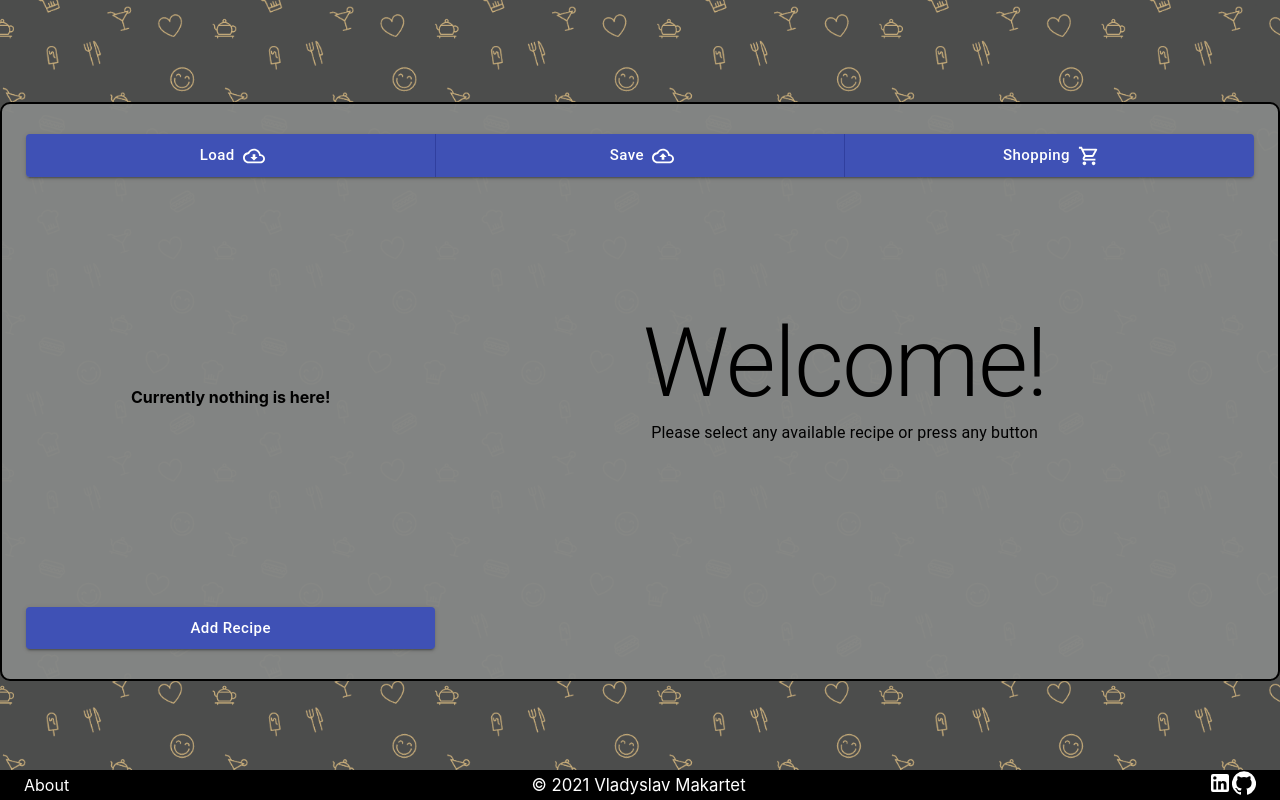
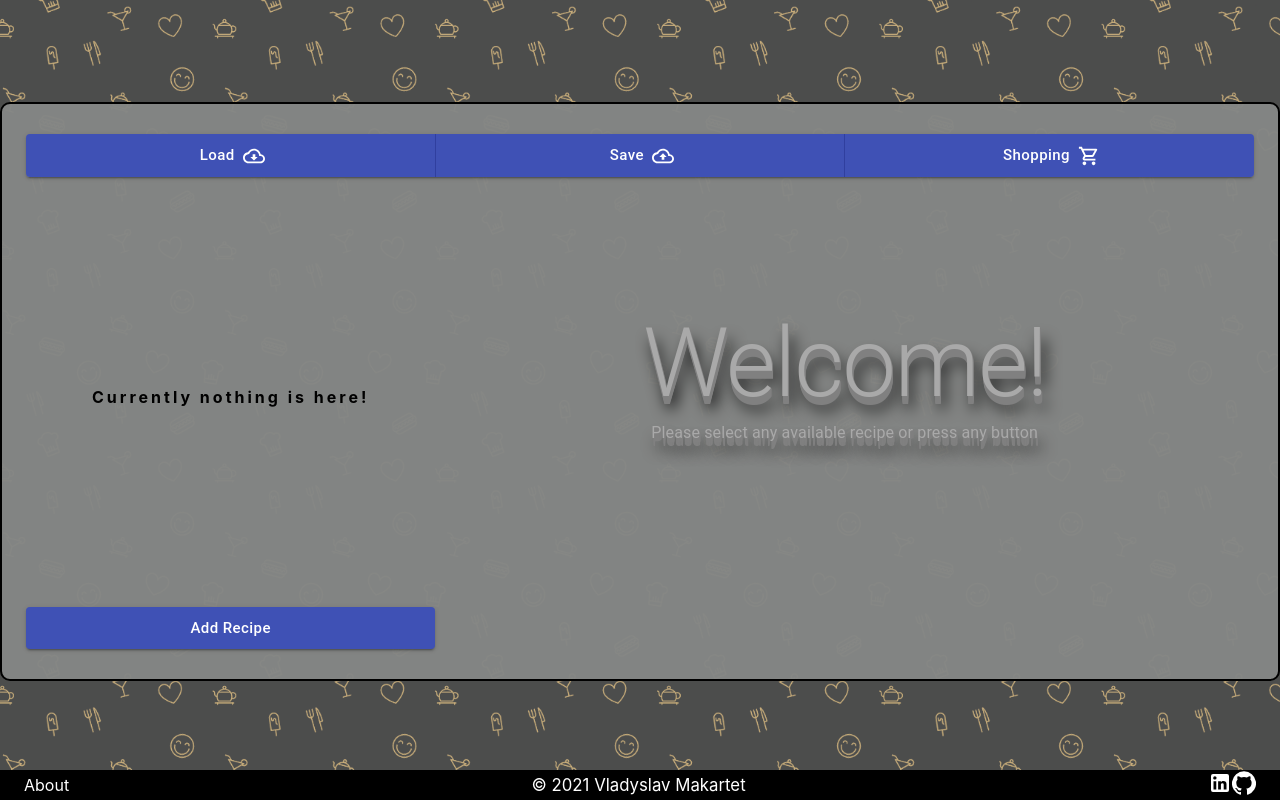
Before and after one commit to vladyslavmakartet/recipe_planner_react, a React (Create React App) app: page / in a window 1280 px wide. Both pictures are taken after a click on the button "Creat". Built offline with nearby package versions, Linux system fonts and the light colour scheme; the HTML template or start-up script is replaced by a standard one.

Commit message:
Implemented recipe view. Click on a recipe to see.

```diff
--- a/src/Components/Structure/MenuWindow/Menu.jsx
+++ b/src/Components/Structure/MenuWindow/Menu.jsx
@@ -1,15 +1,21 @@
-import React from 'react'
+import React, { useState } from 'react'
+// import FunctionContextComponent from './'
 import MenuHeaderButtons from './MenuHeaderButtons'
 import Grid from '@material-ui/core/Grid'
 import Button from '@material-ui/core/Button'
 import EditOutlinedIcon from '@material-ui/icons/EditOutlined';
 import DeleteForeverOutlinedIcon from '@material-ui/icons/DeleteForeverOutlined';
-import { useState } from 'react'
 import InputForms from './InputForms'
 import WelcomeMessage from './WelcomeMessage'
+// export const RecipeContext = React.createContext()
+import ShowRecipe from './ShowRecipe'
+
 const Menu = () => {
+    // const [showWelcome, setShowWelcome] = useState(true)
     const [showAddRecipeForm, setShowAddRecipeForm] = useState(false)
+    const [showRecipeData, setShowRecipeData] = useState(false)
     const [RecipeList, setRecipeList] = useState([])
+    const [RecipeToBeShown, setRecipeToBeShown] = useState()
 
     const addRecipe = (Recipe) => {
         setRecipeList([...RecipeList, Recipe])
@@ -21,6 +27,10 @@ const Menu = () => {
     const setFalse = (choice) => {
         !choice && setShowAddRecipeForm(!showAddRecipeForm)
     }
+    const handleShowRecipe = (item) => {
+        setShowRecipeData(!showRecipeData)
+        setRecipeToBeShown(item)
+    }
     return (
         <div>
             <MenuHeaderButtons />
@@ -29,19 +39,20 @@ const Menu = () => {
                     <Grid item className="left scrollbar containerMenu" style={{ marginTop: "10px", marginBottom: "10px" }} id="style-4" >
                         {(RecipeList.length === 0) ?
                             <Grid container spacing={0}
-                            direction="column"
-                            alignItems="center"
-                            justify="center"
-                            style={{ minHeight: '50vh' }}>
-                                <Grid item xs={12} className="WordWrap">
+                                direction="column"
+                                alignItems="center"
+                                justify="center"
+                                style={{ minHeight: '50vh' }}>
+                                <Grid item xs={12} className="WordWrap paragraph" >
                                     <h4>Currently nothing is here!</h4>
                                 </Grid>
                             </Grid>
                             : RecipeList.map((item, index) => (
                                 <Grid key={`item-${index}`} container>
                                     <Grid container className="RecipeName" alignItems="center">
-                                        <Grid item xs={10} className="WordWrap">
-                                            <h3>{item.recipeName}</h3>
+                                        <Grid item xs={10} className="WordWrap paragraph" >
+                                            <h3 onClick={(e) => handleShowRecipe(item)}>
+                                                {item.recipeName}</h3>
                                         </Grid>
                                         <Grid item xs={1}>
                                             <EditOutlinedIcon
@@ -74,9 +85,21 @@ const Menu = () => {
                         <Button onClick={() => setShowAddRecipeForm(!showAddRecipeForm)} size="large" variant="contained" color="primary" fullWidth={true} style={{ textTransform: "none" }}>Add Recipe</Button>}
                 </Grid>
                 <Grid item xs={8} className="right scrollbar containerMenu WordWrap" id="style-4">
-                    {!showAddRecipeForm && <WelcomeMessage />}
-                    {showAddRecipeForm && <InputForms onAdd={addRecipe} myClick={setFalse} />}
+                    {(() => {
+                        if (!showRecipeData && !showAddRecipeForm)
+                            return <WelcomeMessage />;
+                        else if (showAddRecipeForm) {
+                            return <InputForms onAdd={addRecipe} myClick={setFalse} />;
+                        }
+                        else if (showRecipeData)
+                            return <ShowRecipe recipeToShow={RecipeToBeShown} />;
 
+                    })()}
+
+
+                    {/* {(!showRecipeData && !showAddRecipeForm) && <WelcomeMessage />}
+                    {(showAddRecipeForm && !showRecipeData) && <InputForms onAdd={addRecipe} myClick={setFalse} />}
+                    {(showRecipeData && !showAddRecipeForm) && <ShowRecipe recipeToShow={RecipeToBeShown} />} */}
                 </Grid>
             </Grid>
         </div>
--- /dev/null
+++ b/src/Components/Structure/MenuWindow/ShowRecipe.jsx
@@ -0,0 +1,27 @@
+import React, { useContext } from 'react'
+import Grid from '@material-ui/core/Grid'
+function ShowRecipe({ recipeToShow }) {
+
+    return (
+        <>
+            <Grid container className="scrollbar " id="style-4" spacing={3} direction="column">
+                <Grid item className="header">
+                    {recipeToShow.recipeName}
+                </Grid>
+                <Grid item className="paragraphRecipe">
+                    {recipeToShow.recipeDescription}
+                </Grid>
+                <div className="paragraphRecipe">You will need:</div>
+                <Grid item >
+                    {recipeToShow.IngredientListFiltered.map((item, index) => (
+                        <Grid key={`item-${index}`} item className="paragraphRecipe">
+                            <div>{item.ingredientName + " " + item.ingredientQuantity + " " + item.ingredientUnit}</div>
+                        </Grid>
+                    ))}
+                </Grid>
+            </Grid>
+        </>
+    )
+}
+
+export default ShowRecipe
--- a/src/Components/Structure/MenuWindow/WelcomeMessage.jsx
+++ b/src/Components/Structure/MenuWindow/WelcomeMessage.jsx
@@ -4,6 +4,7 @@ import Typography from '@material-ui/core/Typography'
 const WelcomeMessage = () => {
     return (
         <Grid container spacing={0}
+            className="threeD"
             direction="column"
             alignItems="center"
             justify="center"
--- a/src/index.css
+++ b/src/index.css
@@ -3,6 +3,7 @@
     margin: 0;
     padding: 0;
 }
+
 body {
     margin: 0;
     height: 100%;
@@ -13,20 +14,15 @@ body {
     background-repeat: no-repeat;
     background-attachment: fixed;
     background-size: cover;
-
-  font-family: -apple-system, BlinkMacSystemFont, 'Segoe UI', 'Roboto', 'Oxygen',
-    'Ubuntu', 'Cantarell', 'Fira Sans', 'Droid Sans', 'Helvetica Neue',
-    sans-serif;
+    font-family: -apple-system, BlinkMacSystemFont, 'Segoe UI', 'Roboto', 'Oxygen', 'Ubuntu', 'Cantarell', 'Fira Sans', 'Droid Sans', 'Helvetica Neue', sans-serif;
     -webkit-font-smoothing: antialiased;
     -moz-osx-font-smoothing: grayscale;
-
-
 }
 
 code {
-  font-family: source-code-pro, Menlo, Monaco, Consolas, 'Courier New',
-    monospace;
+    font-family: source-code-pro, Menlo, Monaco, Consolas, 'Courier New', monospace;
 }
+
 img {
     position: relative;
     max-width: 100%;
@@ -36,14 +32,16 @@ img {
     border-radius: 3px;
     margin-bottom: 0%;
 }
+
 .textContainer {
     width: 20vw;
     max-width: 100%;
     max-height: 100%;
-  background-color: rgba(150, 150, 150,0.8);
+    background-color: rgba(150, 150, 150, 0.8);
     font-family: 'Roboto';
     border-radius: 3px;
 }
+
 .textToShow {
     width: 75%;
     margin: 0px auto;
@@ -57,11 +55,12 @@ img {
     font-family: 'Roboto';
     border-radius: 3px;
 }
-.footer{
 
+.footer {
     width: 100%;
     white-space: nowrap;
-  height: auto;            /* Footer height */
+    height: auto;
+    /* Footer height */
     bottom: 0px;
     position: fixed;
     left: 0px;
@@ -76,8 +75,7 @@ img {
     align-items: center;
 }
 
-
-.text{
+.text {
     color: white;
     width: 75%;
     margin: 0px auto;
@@ -98,31 +96,35 @@ img {
     margin: 50px auto;
     border: 2px solid black;
     padding: 30px;
-  background-color: rgba(133, 135, 134, 0.97); /*whitesmoke*/
+    background-color: rgba(133, 135, 134, 0.97);
+    /*whitesmoke*/
     border-radius: 10px;
+}
 
+.header {
+    margin: 8%;
+}
 
-
-
-}
-.header{
-  margin: 8% ;
-}
-.btn{
+.btn {
     display: flex;
     flex-direction: column;
     height: 20vh;
     width: 20vw;
     justify-content: space-around;
 }
+
+
 /* Tooltip container */
+
 .tooltip {
     position: relative;
     display: block;
     /* border-bottom: 1px dotted black; If you want dots under the hoverable text */
 }
 
+
 /* Tooltip text */
+
 .tooltip .tooltiptext {
     visibility: hidden;
     width: 120px;
@@ -133,36 +135,39 @@ img {
     border-radius: 6px;
     top: -10px;
     left: 105%;
-
     /* Position the tooltip text - see examples below! */
     position: absolute;
     z-index: 1;
 }
 
+
 /* Show the tooltip text when you mouse over the tooltip container */
+
 .tooltip:hover .tooltiptext {
     visibility: visible;
 }
+
 .tooltip .tooltiptext::after {
     content: " ";
     position: absolute;
     top: 50%;
-  right: 100%; /* To the left of the tooltip */
+    right: 100%;
+    /* To the left of the tooltip */
     margin-top: -5px;
     border-width: 5px;
     border-style: solid;
     border-color: transparent black transparent transparent;
 }
-.myBtn{
+
+.myBtn {
     color: #969696
 }
-.left{
+
+.left {
     width: 100%;
-  height:  50vh;
+    height: 50vh;
     /* height: 85%; */
     /* display: grid; */
-
-
     /* border: 2px solid black; */
     /* padding: 30px; */
     background-color: rgba(133, 135, 134, 0.97);
@@ -171,9 +176,10 @@ img {
     scroll-behavior: smooth;
     overflow-x: hidden;
 }
-.right{
+
+.right {
     width: 100%;
-  height:  50vh;
+    height: 50vh;
     /* display: grid;
   grid-template-columns: 36% 64%; */
     /* margin: 50px auto; */
@@ -185,61 +191,116 @@ img {
     scroll-behavior: smooth;
     overflow-x: hidden;
 }
-.containerMenu{
+
+.containerMenu {
     background-color: rgba(133, 135, 134, 0);
 }
-.MenuHeaderButtonsMarginBot{
+
+.MenuHeaderButtonsMarginBot {
     margin-bottom: 10px;
 }
+
 
 /*
  *  STYLE 4
  */
 
- #style-4::-webkit-scrollbar-track
- {
-   -webkit-box-shadow: inset 0 0 6px rgba(0,0,0,0.3);
+#style-4::-webkit-scrollbar-track {
+    -webkit-box-shadow: inset 0 0 6px rgba(0, 0, 0, 0.3);
     background-color: #F5F5F5;
 }
 
- #style-4::-webkit-scrollbar
- {
+#style-4::-webkit-scrollbar {
     width: 10px;
     background-color: #F5F5F5;
 }
 
- #style-4::-webkit-scrollbar-thumb
- {
+#style-4::-webkit-scrollbar-thumb {
     background-color: #000000;
     border: 2px solid #555555;
 }
- .menuBtn{
+
+.menuBtn {
     position: absolute;
     bottom: -75%;
 }
-  .RecipeName{
+
+.RecipeName {
     background: #f4f4f4;
     padding: 10px 20px;
     cursor: pointer;
 }
 
-  .RecipeName{
-    opacity:0.5;
+.RecipeName {
+    opacity: 0.5;
 }
-  .RecipeName:hover{
-    opacity:1;
+
+.RecipeName:hover {
+    opacity: 1;
 }
-  .ActionButton:hover{
+
+.ActionButton:hover {
     -webkit-transform: scale(1.2);
     -ms-transform: scale(1.2);
     transform: scale(1.2);
 }
-  .RecipeName .ActionButton{
+
+.RecipeName .ActionButton {
     display: none;
 }
-  .RecipeName:hover .ActionButton{
+
+.RecipeName:hover .ActionButton {
     display: inline-block;
 }
+
 .WordWrap {
     word-wrap: break-word;
 }
+
+.threeD {
+    color: darkgrey;
+    white-space: nowrap;
+    /* position: absolute;
+    top: 50%;
+    left: 50%;
+    transform: translate(-50%, -50%); */
+    font-size: 3em;
+    font-family: sans-serif;
+    letter-spacing: 0.1em;
+    transition: 0.3s;
+    text-shadow: 1px 1px 0 grey, 1px 2px 0 grey, 1px 3px 0 grey, 1px 4px 0 grey, 1px 5px 0 grey, 1px 6px 0 grey, 1px 7px 0 grey, 1px 8px 0 grey, 5px 13px 15px black;
+}
+
+.threeD:hover {
+    transition: 0.3s;
+    /* transform: scale(1.1)translate(-50%, -50%); */
+    text-shadow: 1px -1px 0 grey, 1px -2px 0 grey, 1px -3px 0 grey, 1px -4px 0 grey, 1px -5px 0 grey, 1px -6px 0 grey, 1px -7px 0 grey, 1px -8px 0 grey, 5px -13px 15px black, 5px -13px 25px #808080;
+}
+
+.content {
+    border: 1px solid gray;
+    padding: 8px;
+}
+
+.header {
+    text-align: center;
+    text-transform: uppercase;
+    margin-bottom: 25px;
+    color: #4CAF50;
+}
+
+.paragraph {
+    text-align: justify;
+    letter-spacing: 3px;
+}
+
+.paragraphRecipe {
+    text-indent: 50px;
+    text-align: justify;
+    letter-spacing: 3px;
+}
+
+.link {
+    text-decoration: none;
+    color: #008CBA;
+}
```
Also changed, not shown: src/Components/Structure/MenuWindow/InputForms.jsx (+8 -2 lines). Lines whose indentation alone changed are shown as unchanged.
